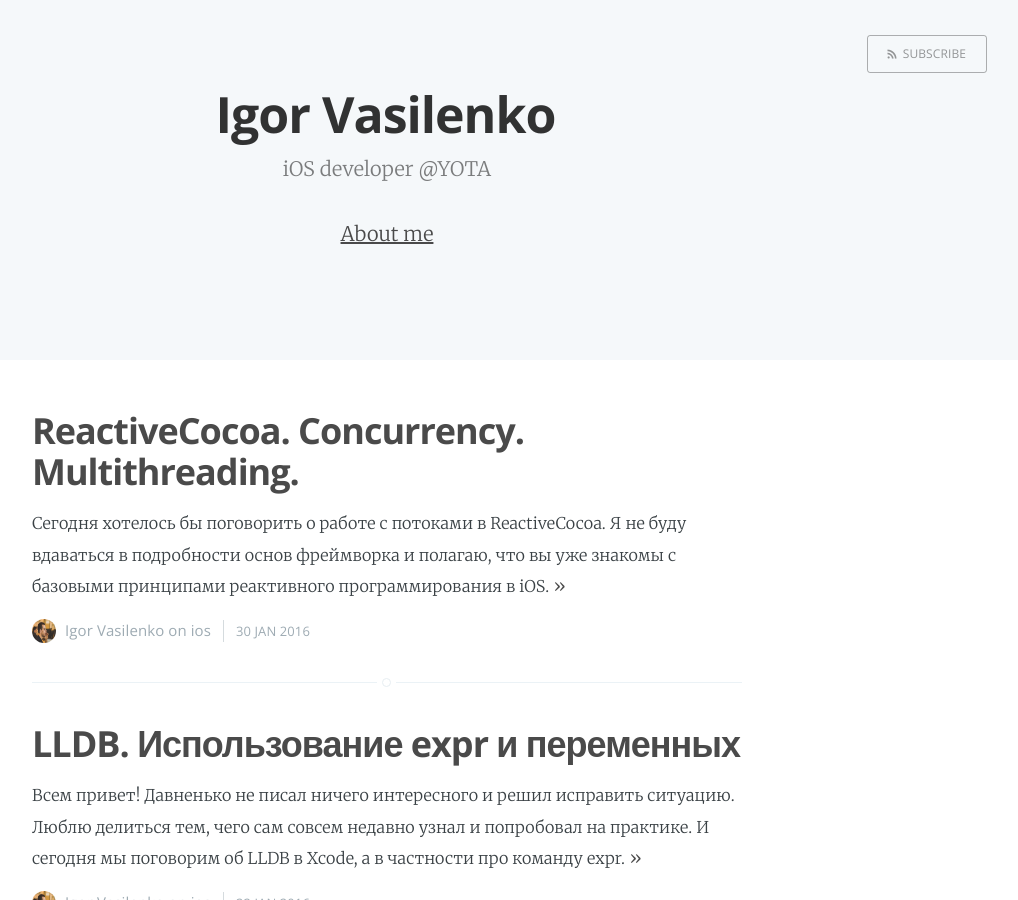
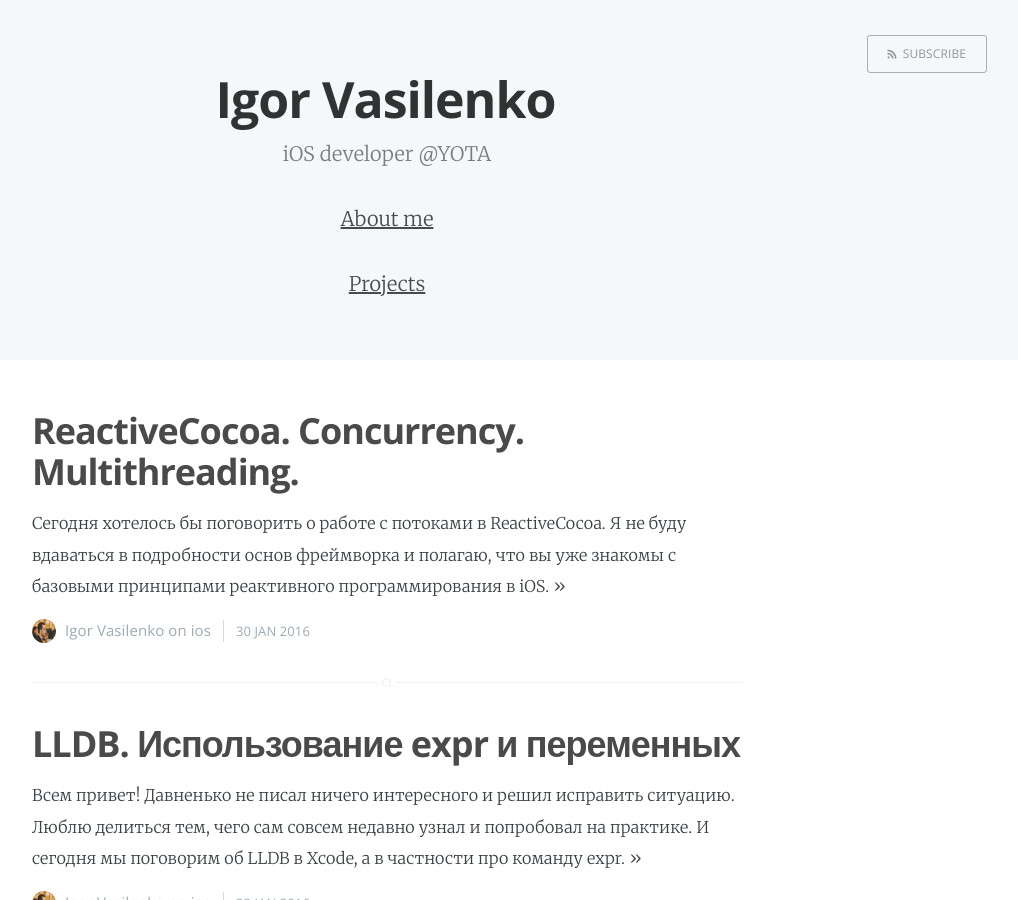
Before and after one commit to spbvasilenko/NSVasilenko, a Jekyll site: the page built from index.html, in a window 1280 px wide and 900 px high. Shown: the whole window, without its empty margins (253-1271 px from the left). Built offline with Jekyll 4.4.1, drawn with Linux system fonts in a browser that asks for light colours; the list of posts is cut into pages by our own code; comment, search, counter and statistics services are not loaded.

Commit message:
Update index

```diff
--- a/index.html
+++ b/index.html
@@ -22,6 +22,9 @@ about: 'about.html'
                 <p> </p>
                 <p> </p>
                 <p>{% if page.about %} <a href='http://igorvasilenko.me/about'> About me </a> {% endif %}</p>
+                <p> </p>
+                <p> </p>
+                <a href='http://igorvasilenko.me/about'> Projects </a>
             </h2>
         </div>
     </div>
```
